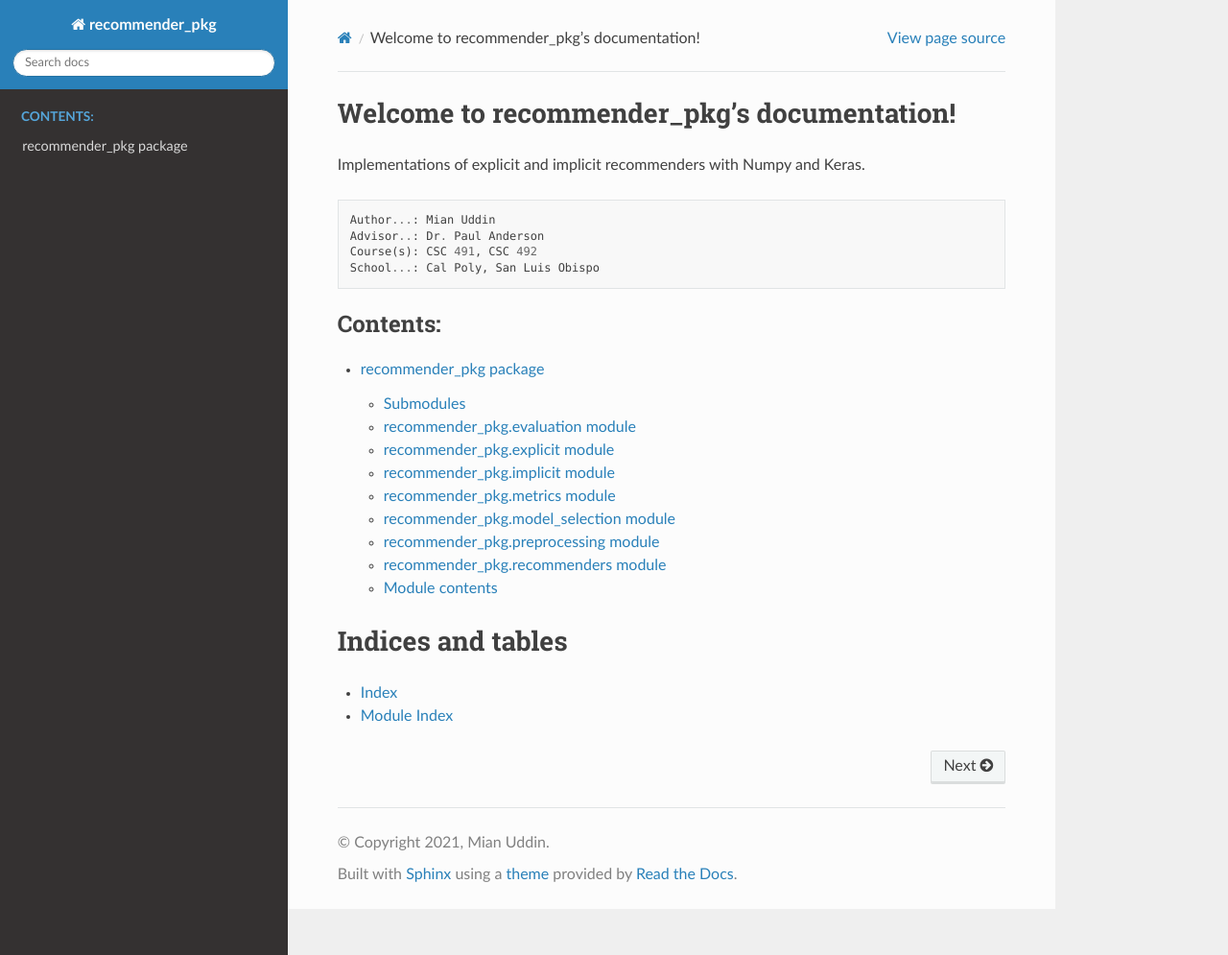
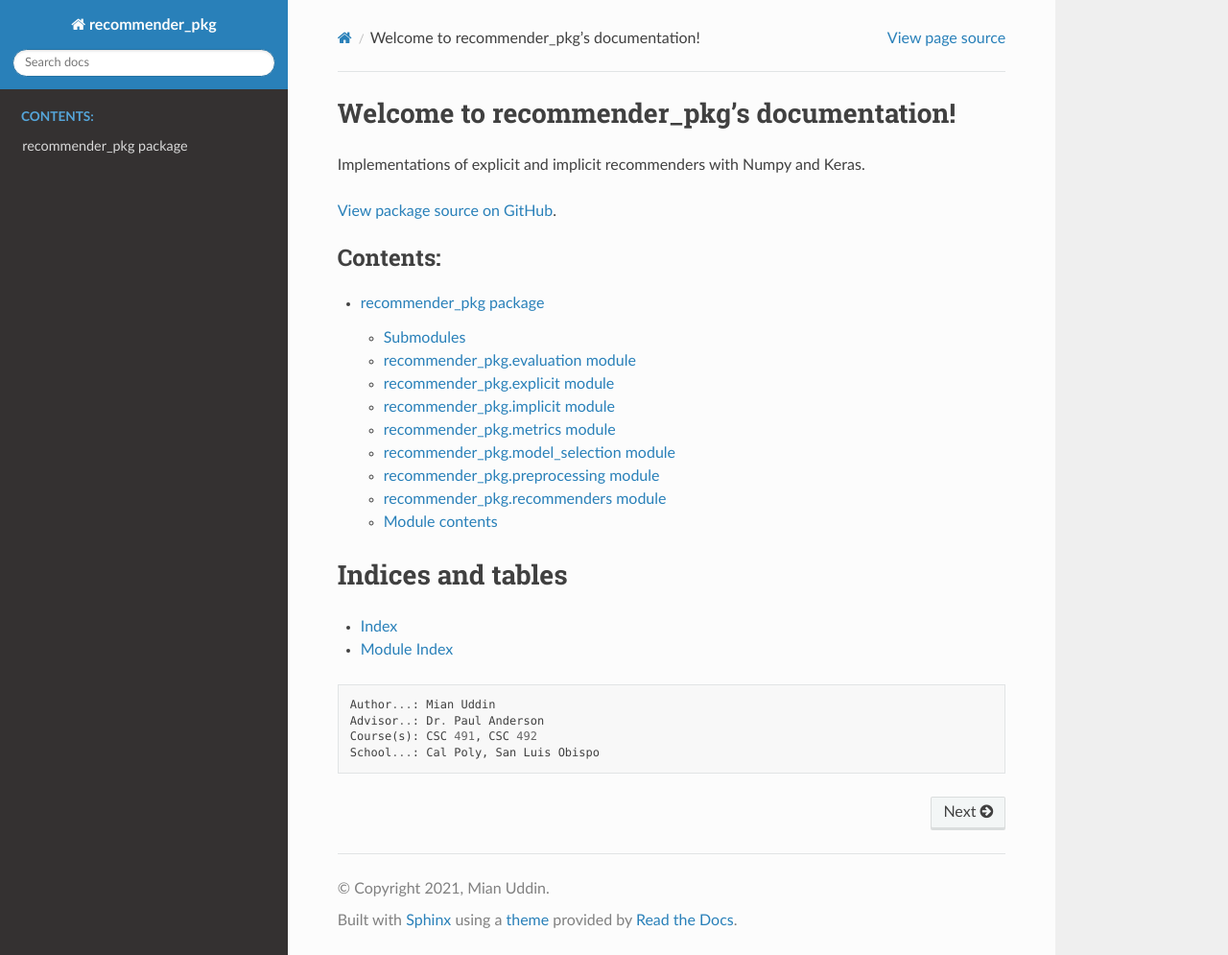
Before and after one commit to mianuddin/csc492_recommender_pkg, a Sphinx documentation site: the page built from docs/index.rst, in a window 1280 px wide and 995 px high. Shown: the whole window at 96% size. Built offline with Sphinx 7.4.7 and the Read the Docs theme 2.0.0, drawn with Linux system fonts in a browser that asks for light colours; some of the changed lines change nothing that is shown.

Commit message:
docs: restructure index and add source link

```diff
--- a/docs/index.rst
+++ b/docs/index.rst
@@ -7,12 +7,9 @@ Welcome to recommender_pkg's documentation!
 ===========================================
 Implementations of explicit and implicit recommenders with Numpy and Keras.
 
-::
+`View package source on GitHub`__.
 
-   Author...: Mian Uddin
-   Advisor..: Dr. Paul Anderson
-   Course(s): CSC 491, CSC 492
-   School...: Cal Poly, San Luis Obispo
+__ https://github.com/mianuddin/csc492_recommender_pkg
 
 .. toctree::
    :maxdepth: 2
@@ -26,3 +23,10 @@ Indices and tables
 
 * :ref:`genindex`
 * :ref:`modindex`
+
+::
+
+   Author...: Mian Uddin
+   Advisor..: Dr. Paul Anderson
+   Course(s): CSC 491, CSC 492
+   School...: Cal Poly, San Luis Obispo
```
